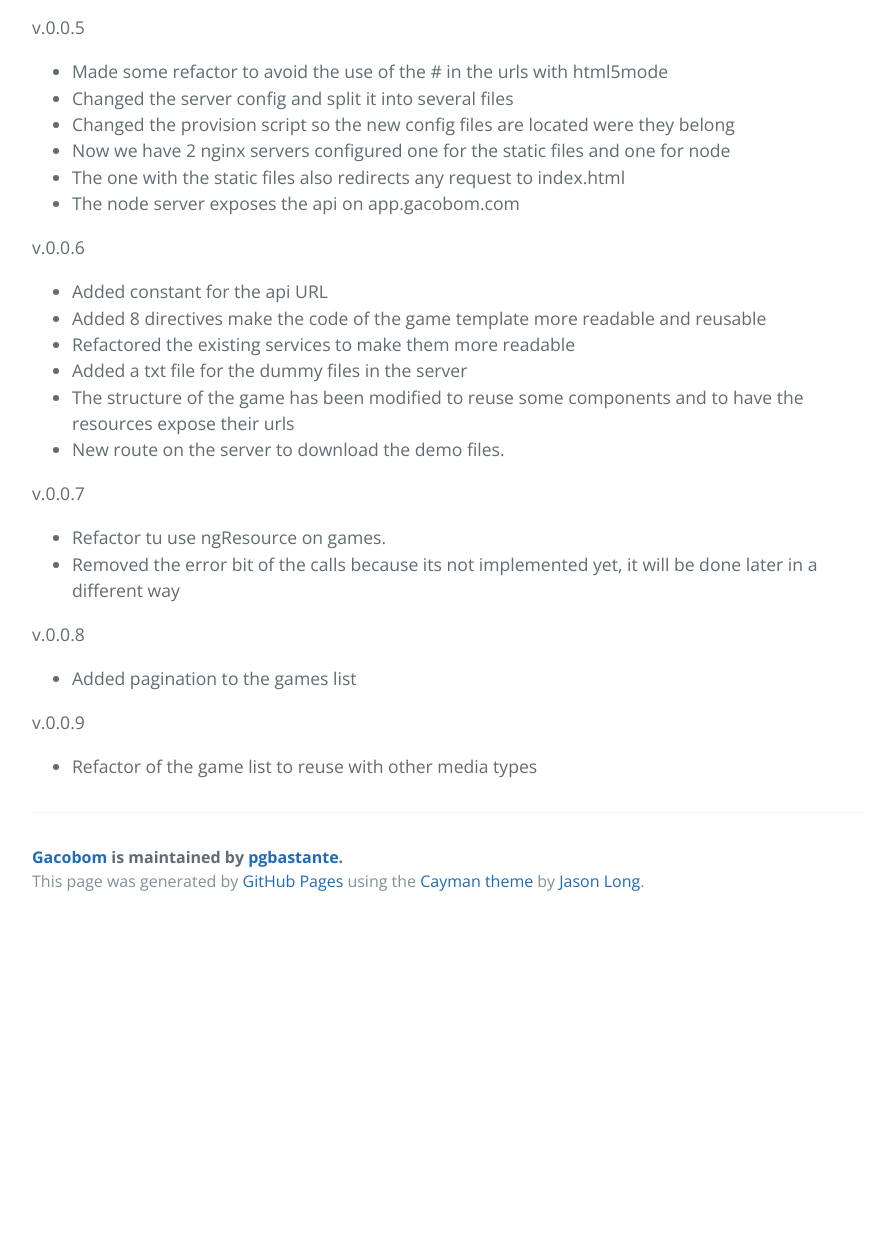
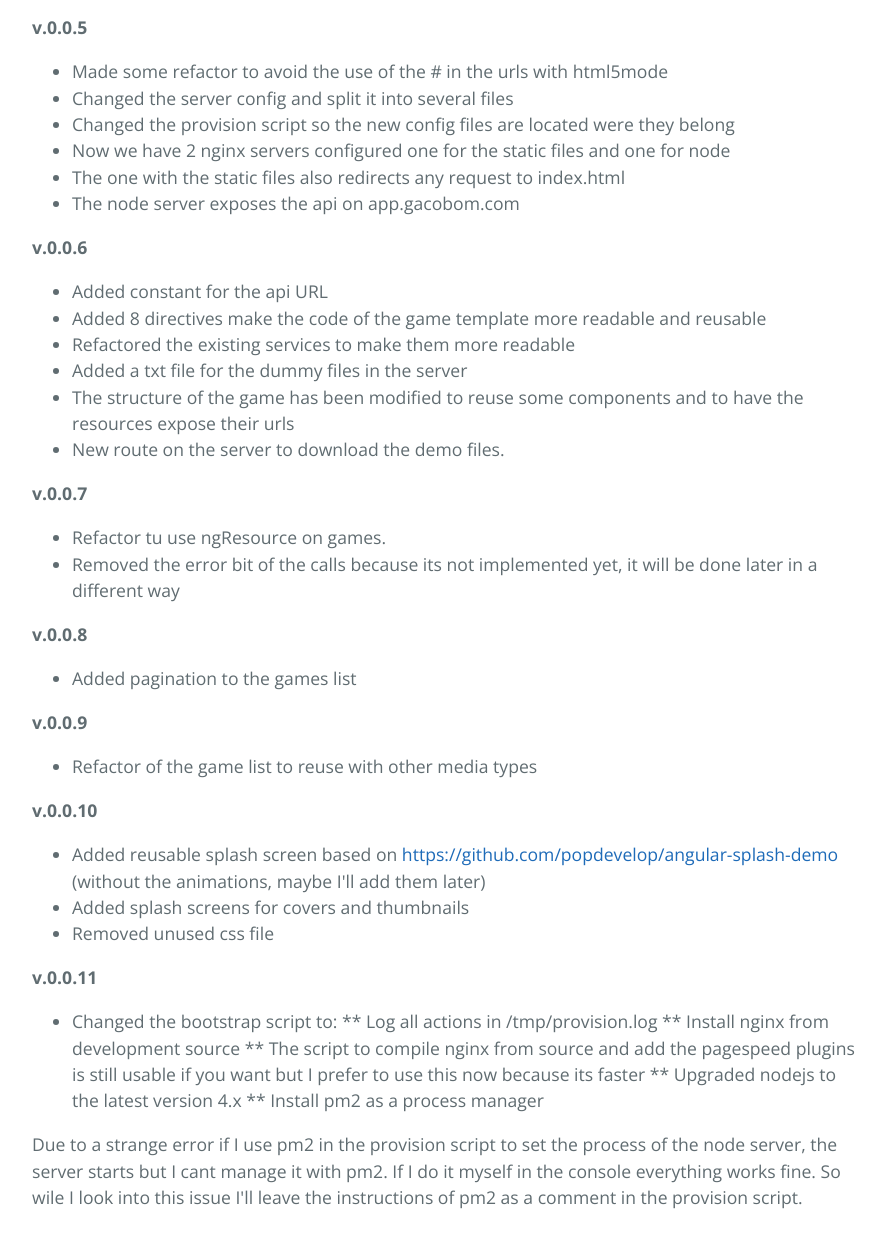
Before and after one commit to pgbastante/GACOBOM, a plain HTML site: page index.html in a window 1280 px wide. Shown: the part 1544-2784 px from the top of the page, without its empty margins (192-1087 px from the left). Before the commit the page ends 2469 px from the top, so only its background shows below. Drawn offline with nearby package versions, Linux system fonts and the light colour scheme.

```diff
--- a/index.html
+++ b/index.html
@@ -26,7 +26,7 @@
 
 <p>This project is just an excuse for me to learn AngularJS, NodeJS and everything else I come across.</p>
 
-<p>v0.0.1 </p>
+<p><strong>v0.0.1</strong></p>
 
 <ul>
 <li>Project Scaffolding. Some basic ideas, but may change later.</li>
@@ -37,7 +37,7 @@
 <li>Added Nginx build script to build it with pagespeed. Not part of the provision script, must be installed after.</li>
 </ul>
 
-<p>v0.0.2</p>
+<p><strong>v0.0.2</strong></p>
 
 <ul>
 <li>Started playing with angular and angular-seed</li>
@@ -51,7 +51,7 @@
 <li>Added a dummy counter for games, books and comics</li>
 </ul>
 
-<p>v.0.0.3</p>
+<p><strong>v.0.0.3</strong></p>
 
 <ul>
 <li>Added some angular logic, created controllers and factories for common functions and games</li>
@@ -59,7 +59,7 @@
 <li>Added Angular-bootstrap for some bootstrap based angular components</li>
 </ul>
 
-<p>v.0.0.4</p>
+<p><strong>v.0.0.4</strong></p>
 
 <ul>
 <li>Refactor some css clases to match a lowercase dash-delimited notation.</li>
@@ -72,7 +72,7 @@
 <li>Added some new routes in the server to support games and media</li>
 </ul>
 
-<p>v.0.0.5</p>
+<p><strong>v.0.0.5</strong></p>
 
 <ul>
 <li>Made some refactor to avoid the use of the # in the urls with html5mode</li>
@@ -83,7 +83,7 @@
 <li>The node server exposes the api on app.gacobom.com</li>
 </ul>
 
-<p>v.0.0.6</p>
+<p><strong>v.0.0.6</strong></p>
 
 <ul>
 <li>Added constant for the api URL</li>
@@ -94,24 +94,45 @@
 <li>New route on the server to download the demo files.</li>
 </ul>
 
-<p>v.0.0.7</p>
+<p><strong>v.0.0.7</strong></p>
 
 <ul>
 <li>Refactor tu use ngResource on games.</li>
 <li>Removed the error bit of the calls because its not implemented yet, it will be done later in a different way</li>
 </ul>
 
-<p>v.0.0.8</p>
+<p><strong>v.0.0.8</strong></p>
 
 <ul>
 <li>Added pagination to the games list</li>
 </ul>
 
-<p>v.0.0.9</p>
+<p><strong>v.0.0.9</strong></p>
 
 <ul>
 <li>Refactor of the game list to reuse with other media types</li>
 </ul>
+
+<p><strong>v.0.0.10</strong></p>
+
+<ul>
+<li>Added reusable splash screen based on <a href="https://github.com/popdevelop/angular-splash-demo">https://github.com/popdevelop/angular-splash-demo</a> (without the animations, maybe I'll add them later)</li>
+<li>Added splash screens for covers and thumbnails</li>
+<li>Removed unused css file</li>
+</ul>
+
+<p><strong>v.0.0.11</strong></p>
+
+<ul>
+<li>Changed the bootstrap script to:
+** Log all actions in /tmp/provision.log
+** Install nginx from development source
+** The script to compile nginx from source and add the pagespeed plugins is still usable if you want but I prefer to use this now because its faster
+** Upgraded nodejs to the latest version 4.x
+** Install pm2 as a process manager</li>
+</ul>
+
+<p>Due to a strange error if I use pm2 in the provision script to set the process of the node server, the server starts but I cant manage it with pm2. If I do it myself in the console everything works fine. So wile I look into this issue I'll leave the instructions of pm2 as a comment in the provision script.</p>
 
       <footer class="site-footer">
         <span class="site-footer-owner"><a href="https://github.com/pgbastante/GACOBOM">Gacobom</a> is maintained by <a href="https://github.com/pgbastante">pgbastante</a>.</span>
```
Also changed, not shown: params.json (+1 -1 lines).
